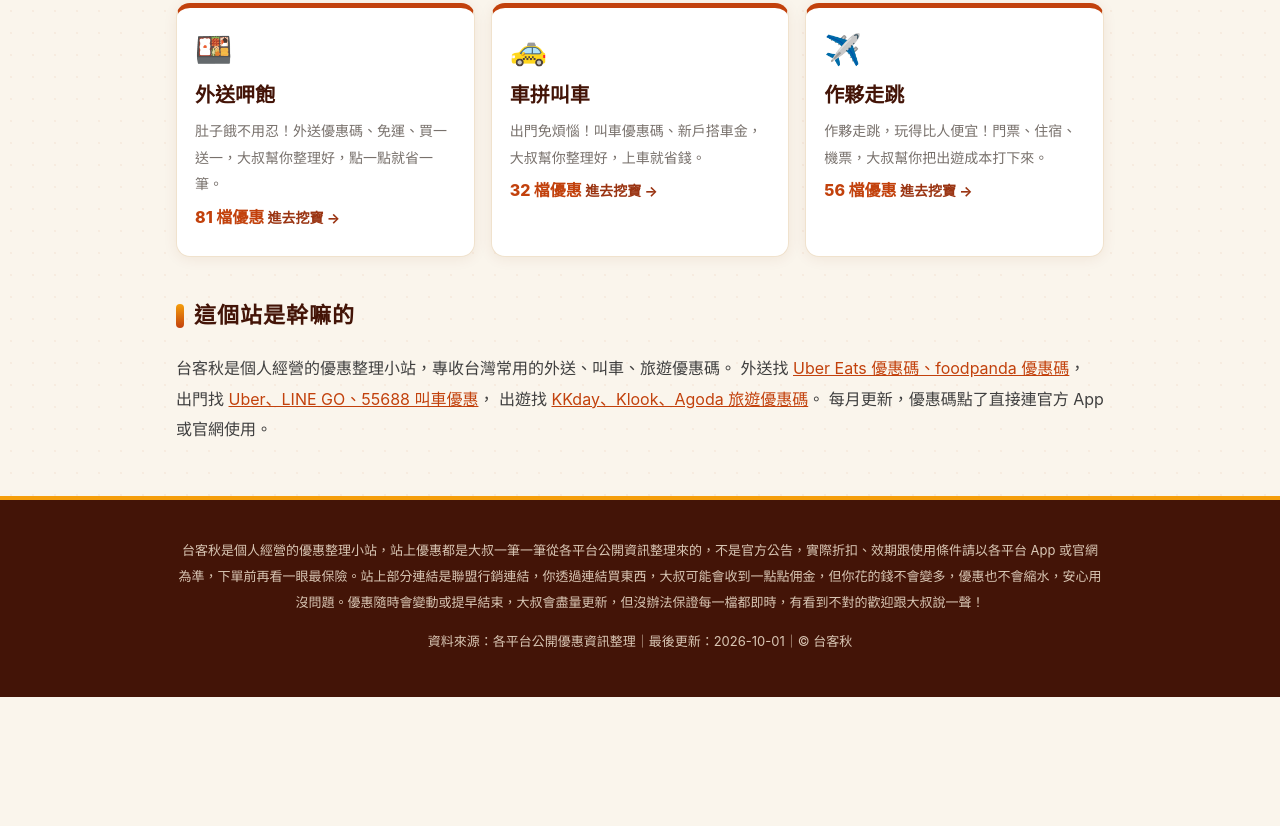
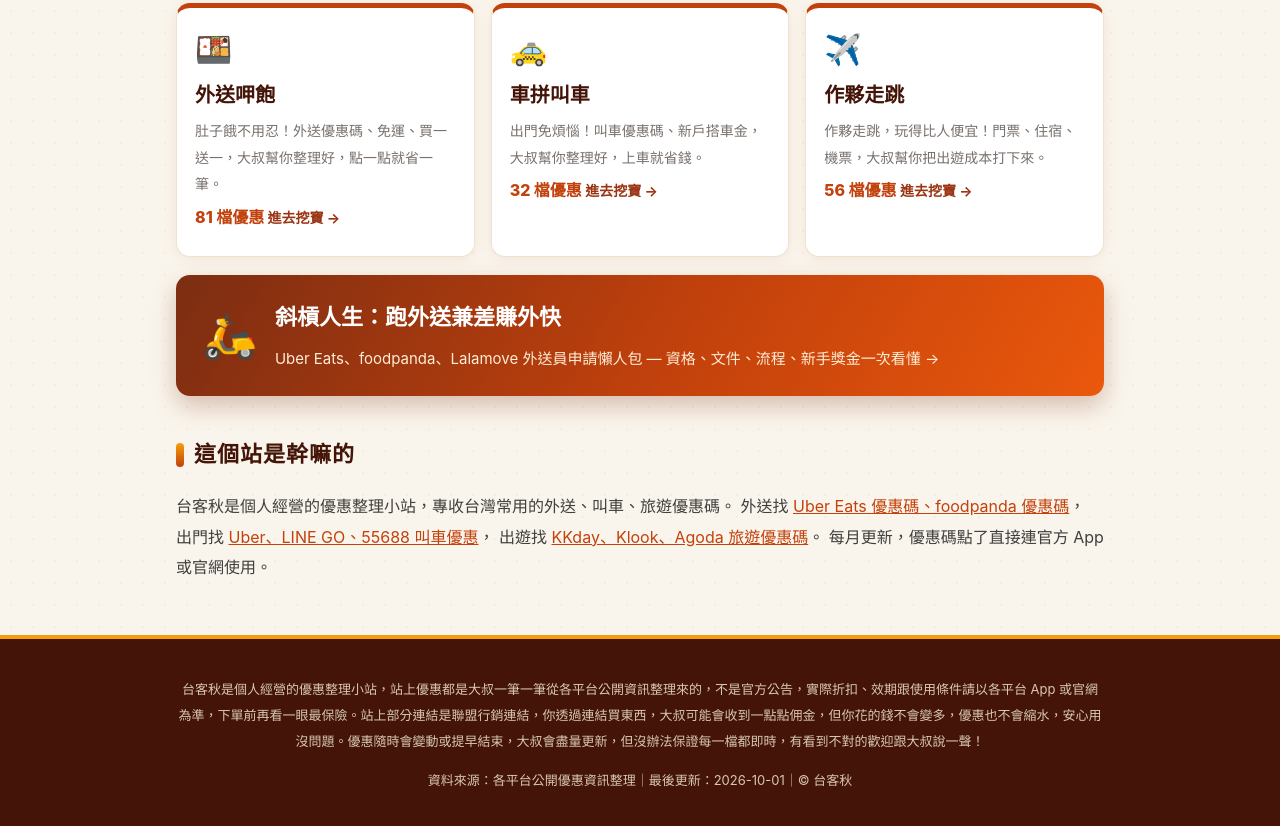
Before and after one commit to taipeiwolf2/taikeqiu, an Astro site: page / in a window 1280 px wide. Shown: the part 1100-1926 px from the top of the page. Before the commit the page ends 1797 px from the top, so only its background shows below. Built offline with nearby package versions, Linux system fonts and the light colour scheme; Astro itself is replaced by a stand-in of ours.

Commit message:
新增斜槓人生：外送員招募專區（Uber Eats/foodpanda/Lalamove）：src/pages/index.astro

```diff
--- a/src/pages/index.astro
+++ b/src/pages/index.astro
@@ -81,6 +81,14 @@ const jsonld = {
     ))}
   </div>
 
+  <a class="slash-banner" href="/slash/">
+    <div class="slash-icon">🛵</div>
+    <div class="slash-text">
+      <h2>斜槓人生：跑外送兼差賺外快</h2>
+      <p>Uber Eats、foodpanda、Lalamove 外送員申請懶人包 — 資格、文件、流程、新手獎金一次看懂 →</p>
+    </div>
+  </a>
+
   <h2 class="plat">這個站是幹嘛的</h2>
   <p>
     台客秋是個人經營的優惠整理小站，專收台灣常用的外送、叫車、旅遊優惠碼。
```
